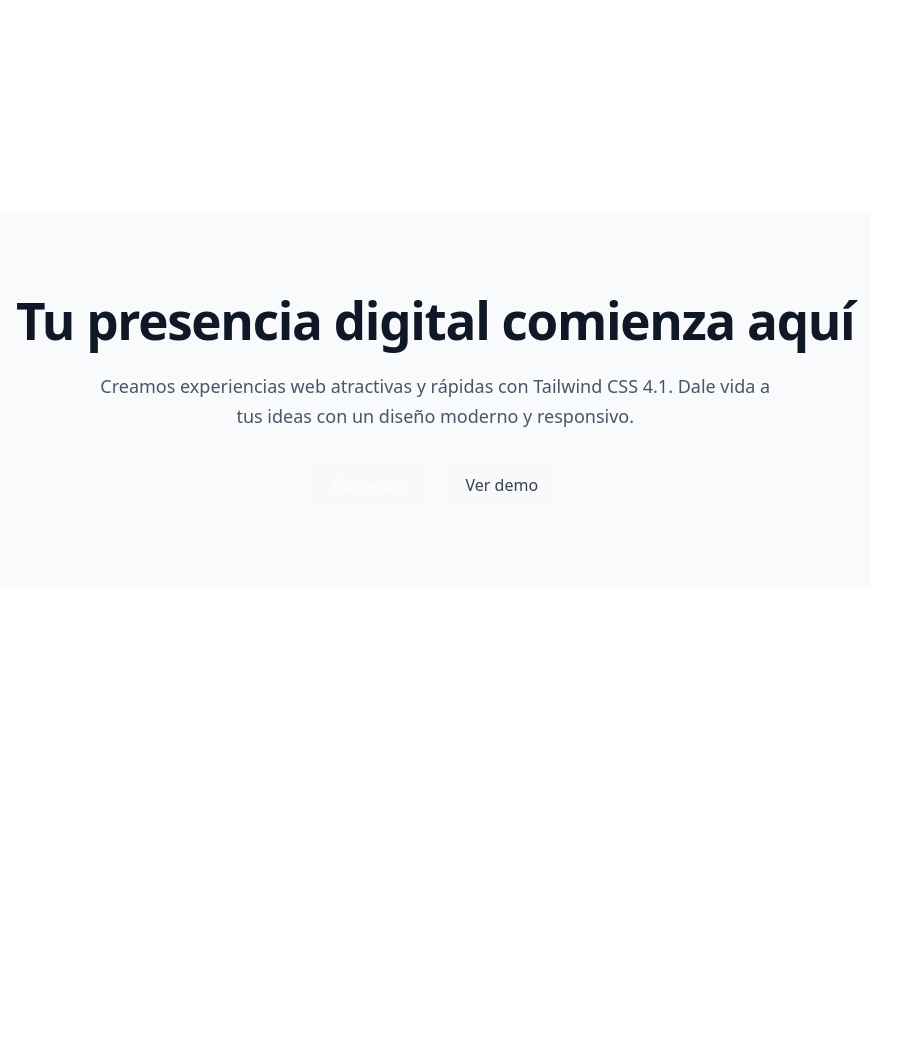
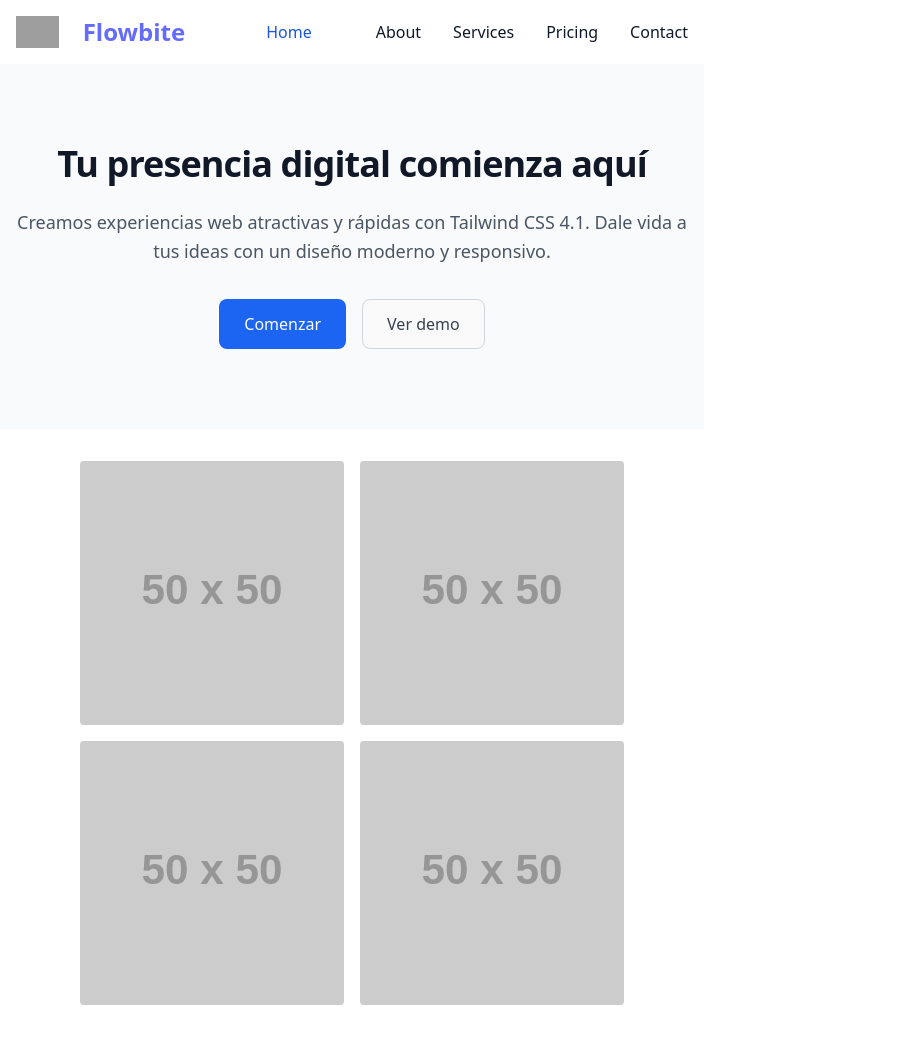
Before and after one commit to stikrobinson/landing, a website built with Vite: page index.html in a window 1280 px wide. Shown: the whole page, without its empty margins (0-905 px from the left). Before the commit the page ends 800 px from the top, so only its background shows below. Built offline with nearby package versions, Linux system fonts and the light colour scheme; grey boxes are pictures that could not be loaded; placeholder pictures from the web are drawn by us.

Commit message:
Cambios de la guia 7

```diff
--- a/index.html
+++ b/index.html
@@ -3,6 +3,8 @@
   <head>
     <meta charset="UTF-8" />
     <link rel="icon" type="image/svg+xml" href="/vite.svg" />
+    <link href="https://cdn.jsdelivr.net/npm/flowbite@3.1.2/dist/flowbite.min.css" rel="stylesheet" />
+
     <meta name="viewport" content="width=device-width, initial-scale=1.0" />
     <script src="https://cdn.jsdelivr.net/npm/@tailwindcss/browser@4"></script>
     <title>Landing Page</title>
@@ -12,7 +14,45 @@
     <div id="app"></div>
     <script type="module" src="/src/main.js"></script>
     -->
+    <header>
+
+    </header>
     <main class="bg-slate-50 dark:bg-gray-900">
+
+      <nav class="bg-white border-gray-200 dark:bg-gray-900">
+        <div class="max-w-screen-xl flex flex-wrap items-center justify-between mx-auto p-4">
+          <a href="https://flowbite.com/" class="flex items-center space-x-3 rtl:space-x-reverse">
+              <img src="https://flowbite.com/docs/images/logo.svg" class="h-8" alt="Flowbite Logo" />
+              <span class="self-center text-2xl font-semibold whitespace-nowrap dark:text-white">Flowbite</span>
+          </a>
+          <button data-collapse-toggle="navbar-default" type="button" class="inline-flex items-center p-2 w-10 h-10 justify-center text-sm text-gray-500 rounded-lg md:hidden hover:bg-gray-100 focus:outline-none focus:ring-2 focus:ring-gray-200 dark:text-gray-400 dark:hover:bg-gray-700 dark:focus:ring-gray-600" aria-controls="navbar-default" aria-expanded="false">
+              <span class="sr-only">Open main menu</span>
+              <svg class="w-5 h-5" aria-hidden="true" xmlns="http://www.w3.org/2000/svg" fill="none" viewBox="0 0 17 14">
+                  <path stroke="currentColor" stroke-linecap="round" stroke-linejoin="round" stroke-width="2" d="M1 1h15M1 7h15M1 13h15"/>
+              </svg>
+          </button>
+          <div class="hidden w-full md:block md:w-auto" id="navbar-default">
+            <ul class="font-medium flex flex-col p-4 md:p-0 mt-4 border border-gray-100 rounded-lg bg-gray-50 md:flex-row md:space-x-8 rtl:space-x-reverse md:mt-0 md:border-0 md:bg-white dark:bg-gray-800 md:dark:bg-gray-900 dark:border-gray-700">
+              <li>
+                <a href="#" class="block py-2 px-3 text-white bg-blue-700 rounded-sm md:bg-transparent md:text-blue-700 md:p-0 dark:text-white md:dark:text-blue-500" aria-current="page">Home</a>
+              </li>
+              <li>
+                <a href="#" class="block py-2 px-3 text-gray-900 rounded-sm hover:bg-gray-100 md:hover:bg-transparent md:border-0 md:hover:text-blue-700 md:p-0 dark:text-white md:dark:hover:text-blue-500 dark:hover:bg-gray-700 dark:hover:text-white md:dark:hover:bg-transparent">About</a>
+              </li>
+              <li>
+                <a href="#" class="block py-2 px-3 text-gray-900 rounded-sm hover:bg-gray-100 md:hover:bg-transparent md:border-0 md:hover:text-blue-700 md:p-0 dark:text-white md:dark:hover:text-blue-500 dark:hover:bg-gray-700 dark:hover:text-white md:dark:hover:bg-transparent">Services</a>
+              </li>
+              <li>
+                <a href="#" class="block py-2 px-3 text-gray-900 rounded-sm hover:bg-gray-100 md:hover:bg-transparent md:border-0 md:hover:text-blue-700 md:p-0 dark:text-white md:dark:hover:text-blue-500 dark:hover:bg-gray-700 dark:hover:text-white md:dark:hover:bg-transparent">Pricing</a>
+              </li>
+              <li>
+                <a href="#" class="block py-2 px-3 text-gray-900 rounded-sm hover:bg-gray-100 md:hover:bg-transparent md:border-0 md:hover:text-blue-700 md:p-0 dark:text-white md:dark:hover:text-blue-500 dark:hover:bg-gray-700 dark:hover:text-white md:dark:hover:bg-transparent">Contact</a>
+              </li>
+            </ul>
+          </div>
+        </div>
+      </nav>
+
       <div id="container-01" class="mx-auto px-4 py-20 text-center ">
          <h1 class="text-4xl font-extrabold tracking-tight text-gray-900 dark:text-white">Tu presencia digital comienza aquí</h1>
          <p class="mt-6 text-lg leading-relaxed text-gray-600 max-w-2xl mx-auto dark:text-gray-300">Creamos experiencias web atractivas y rápidas con Tailwind CSS 4.1. Dale vida a tus ideas con un diseño moderno y responsivo.</p>
@@ -21,6 +61,21 @@
             <button id="demo" class="inline-block px-6 py-3 border border-gray-300 text-gray-700 rounded-lg dark:border-gray-600 dark:text-white">Ver demo</button>
          </div>
       </div>
+
+      <section class="bg-white dark:bg-gray-900">
+        <div id="container-03" class="px-4 py-8 mx-auto md:max-w-xl">
+         <div id="container-04" class="lg:grid lg:grid-cols-2 lg:gap-4 md:grid-cols-4 ">
+             <img src="https://placehold.co/50" alt="Imagen 1" class="w-full h-auto rounded">
+             <img src="https://placehold.co/50" alt="Imagen 2" class="w-full h-auto rounded">
+             <img src="https://placehold.co/50" alt="Imagen 3" class="w-full h-auto rounded">
+             <img src="https://placehold.co/50" alt="Imagen 4" class="w-full h-auto rounded">
+          </div>
+        </div>
+      </section>
+
    </main>
+
+  <script src="https://cdn.jsdelivr.net/npm/flowbite@3.1.2/dist/flowbite.min.js"></script>
+  <script src="../path/to/flowbite/dist/flowbite.min.js"></script>
   </body>
 </html>
--- a/package.json
+++ b/package.json
@@ -10,5 +10,11 @@
   },
   "devDependencies": {
     "vite": "^6.3.5"
+  },
+  "dependencies": {
+    "@tailwindcss/postcss": "^4.1.8",
+    "flowbite": "^3.1.2",
+    "postcss": "^8.5.4",
+    "tailwindcss": "^4.1.8"
   }
 }
--- a/src/main.js
+++ b/src/main.js
@@ -2,6 +2,7 @@ import './style.css'
 import javascriptLogo from './javascript.svg'
 import viteLogo from '/vite.svg'
 import { setupCounter } from './counter.js'
+import 'flowbite';
 
 document.querySelector('#app').innerHTML = `
   <div>
--- a/src/style.css
+++ b/src/style.css
@@ -1,3 +1,8 @@
+@import "flowbite/src/themes/default";
+@plugin "flowbite/plugin";
+@source "../node_modules/flowbite";
+
+
 :root {
   font-family: system-ui, Avenir, Helvetica, Arial, sans-serif;
   line-height: 1.5;
```
Also changed, not shown: 1 other file.
